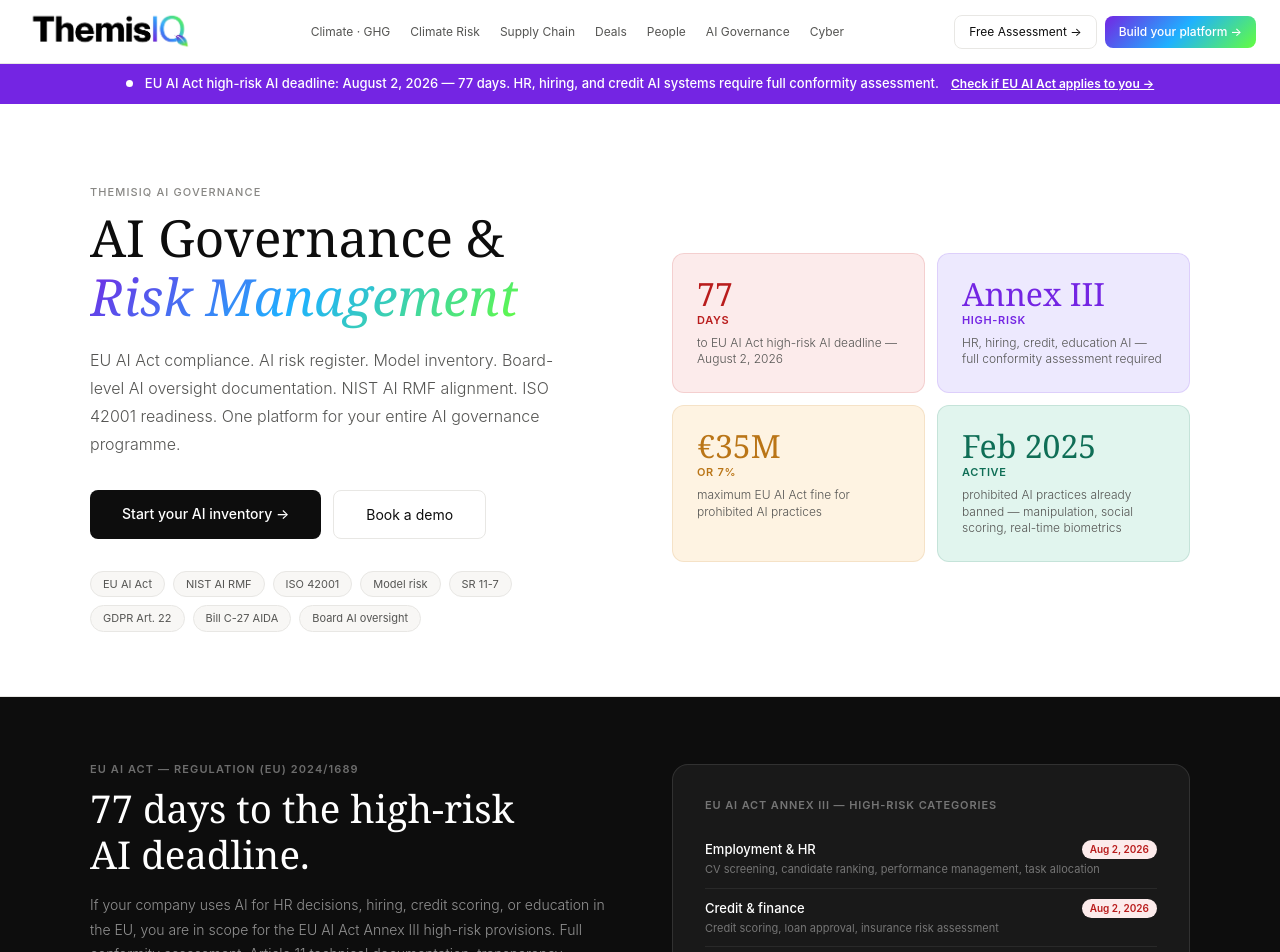
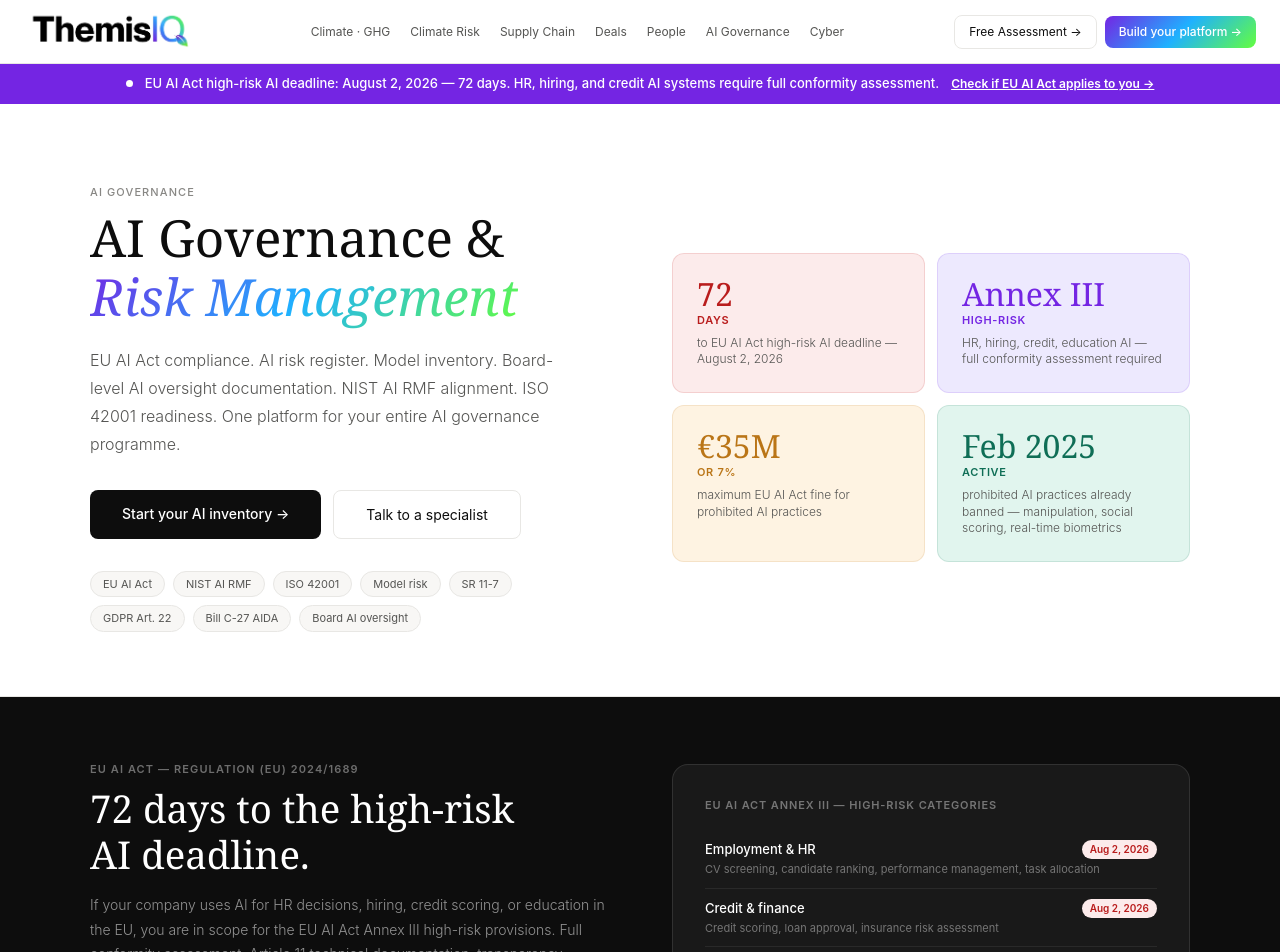
Before and after one commit to themisiqco/themisiq, a Next.js app: page /ai-governance in a window 1280 px wide. Shown: the top 952 px of the page. Built offline with nearby package versions, Linux system fonts and the light colour scheme.

Commit message:
feat: ai governance page — dynamic countdown, fixed CTAs, emojis removed

```diff
--- a/app/ai-governance/page.tsx
+++ b/app/ai-governance/page.tsx
@@ -1,7 +1,15 @@
 'use client'
+import { useState, useEffect } from 'react'
 import Nav from '../components/Nav'
 
 export default function Page() {
+  const [daysLeft, setDaysLeft] = useState(71)
+  useEffect(() => {
+    const deadline = new Date('2026-08-02')
+    const today = new Date()
+    const diff = Math.ceil((deadline.getTime() - today.getTime()) / (1000 * 60 * 60 * 24))
+    setDaysLeft(Math.max(0, diff))
+  }, [])
   return (
     <div style={{ fontFamily: '-apple-system, BlinkMacSystemFont, "Segoe UI", sans-serif', background: '#fff', color: '#0d0d0d' }}>
       <Nav />
@@ -9,15 +17,15 @@
       {/* URGENCY BANNER */}
       <div style={{ background: '#7425e3', padding: '10px 2.5rem', display: 'flex', alignItems: 'center', justifyContent: 'center', gap: 12 }}>
         <div style={{ width: 7, height: 7, borderRadius: '50%', background: '#fff', flexShrink: 0 }} />
-        <span style={{ fontSize: 13, fontWeight: 500, color: '#fff' }}>EU AI Act high-risk AI deadline: August 2, 2026 — 77 days. HR, hiring, and credit AI systems require full conformity assessment.</span>
-        <a href="/dashboard/ghg" style={{ fontSize: 12, fontWeight: 600, color: '#fff', textDecoration: 'underline' }}>Check if EU AI Act applies to you →</a>
+        <span style={{ fontSize: 13, fontWeight: 500, color: '#fff' }}>EU AI Act high-risk AI deadline: August 2, 2026 — {daysLeft} days. HR, hiring, and credit AI systems require full conformity assessment.</span>
+        <a href="/assess" style={{ fontSize: 12, fontWeight: 600, color: '#fff', textDecoration: 'underline' }}>Check if EU AI Act applies to you →</a>
       </div>
 
       {/* HERO */}
       <section style={{ padding: '5rem 2.5rem 4rem', borderBottom: '0.5px solid #e8e7e4' }}>
         <div style={{ maxWidth: 1100, margin: '0 auto', display: 'grid', gridTemplateColumns: '1fr 1fr', gap: '4rem', alignItems: 'center' }}>
           <div>
-            <div style={eyebrow}>ThemisIQ AI Governance</div>
+            <div style={eyebrow}>AI Governance</div>
             <h1 style={{ fontFamily: 'Georgia, serif', fontSize: 'clamp(2.2rem, 4vw, 3.2rem)', fontWeight: 400, lineHeight: 1.15, marginBottom: '1.25rem', color: '#0d0d0d' }}>
               AI Governance &<br />
               <span style={{ fontStyle: 'italic', background: 'linear-gradient(135deg,#7425e3,#1fb1ff,#64fe3e)', WebkitBackgroundClip: 'text', WebkitTextFillColor: 'transparent', backgroundClip: 'text' }}>Risk Management</span>
@@ -27,7 +35,7 @@
             </p>
             <div style={{ display: 'flex', gap: 12, flexWrap: 'wrap' as const, marginBottom: '2rem' }}>
               <a href="/ai-governance" style={{ ...btnPrimary, textDecoration: 'none' }}>Start your AI inventory →</a>
-              <a href="/advisory" style={{ ...btnSecondary, textDecoration: 'none' }}>Book a demo</a>
+              <a href="/advisory" style={{ ...btnSecondary, textDecoration: 'none' }}>Talk to a specialist</a>
             </div>
             <div style={{ display: 'flex', flexWrap: 'wrap' as const, gap: 8 }}>
               {['EU AI Act', 'NIST AI RMF', 'ISO 42001', 'Model risk', 'SR 11-7', 'GDPR Art. 22', 'Bill C-27 AIDA', 'Board AI oversight'].map(tag => (
@@ -39,7 +47,7 @@
           {/* STAT CARDS */}
           <div style={{ display: 'grid', gridTemplateColumns: '1fr 1fr', gap: 12 }}>
             {[
-              { val: '77', unit: 'days', label: 'to EU AI Act high-risk AI deadline — August 2, 2026', color: '#B91C1C', bg: '#FCEBEB' },
+              { val: String(daysLeft), unit: 'days', label: 'to EU AI Act high-risk AI deadline — August 2, 2026', color: '#B91C1C', bg: '#FCEBEB' },
               { val: 'Annex III', unit: 'high-risk', label: 'HR, hiring, credit, education AI — full conformity assessment required', color: '#7425e3', bg: '#EDE9FE' },
               { val: '€35M', unit: 'or 7%', label: 'maximum EU AI Act fine for prohibited AI practices', color: '#ba7517', bg: '#FEF3E2' },
               { val: 'Feb 2025', unit: 'active', label: 'prohibited AI practices already banned — manipulation, social scoring, real-time biometrics', color: '#0F6E56', bg: '#E1F5EE' },
@@ -60,7 +68,7 @@
           <div>
             <div style={{ fontSize: 11, fontWeight: 600, letterSpacing: '0.1em', textTransform: 'uppercase' as const, color: 'rgba(255,255,255,0.4)', marginBottom: 8 }}>EU AI Act — Regulation (EU) 2024/1689</div>
             <h2 style={{ fontFamily: 'Georgia, serif', fontSize: 'clamp(1.8rem, 3vw, 2.4rem)', fontWeight: 400, color: '#fff', lineHeight: 1.2, marginBottom: '1rem' }}>
-              77 days to the high-risk<br />AI deadline.
+              {daysLeft} days to the high-risk<br />AI deadline.
             </h2>
             <p style={{ fontSize: 14, color: 'rgba(255,255,255,0.55)', lineHeight: 1.75, fontWeight: 300, marginBottom: '1.5rem' }}>
               If your company uses AI for HR decisions, hiring, credit scoring, or education in the EU, you are in scope for the EU AI Act Annex III high-risk provisions. Full conformity assessment, Article 11 technical documentation, transparency notices, and EU database registration are required by August 2, 2026.
@@ -111,15 +119,15 @@
         </div>
         <div style={{ display: 'grid', gridTemplateColumns: 'repeat(3,1fr)', gap: 1, background: '#e8e7e4', border: '0.5px solid #e8e7e4', borderRadius: 16, overflow: 'hidden' }}>
           {[
-            { icon: '🗂️', title: 'AI system inventory', desc: 'Comprehensive register of all AI systems across your organisation. Purpose, data inputs, outputs, affected individuals, and deployment context — all documented and version-controlled.' },
-            { icon: '⚖️', title: 'Risk classification', desc: 'Automated EU AI Act risk classification (prohibited, high-risk Annex III, limited risk, minimal risk) with justification documentation. Updated as regulation evolves.' },
-            { icon: '📋', title: 'Technical documentation', desc: 'Article 11 technical documentation generation for high-risk AI systems. System description, training data, accuracy metrics, robustness testing, and human oversight measures.' },
-            { icon: '🎯', title: 'NIST AI RMF alignment', desc: 'Map, Measure, Manage, Govern — ThemisIQ structures your AI risk management programme around the NIST AI Risk Management Framework and tracks maturity over time.' },
-            { icon: '🏛️', title: 'Board AI governance', desc: 'Board-level AI oversight documentation, AI ethics policy management, accountability framework, and executive AI risk reporting — designed for directors, not just technologists.' },
-            { icon: '✅', title: 'Conformity assessment', desc: 'Step-by-step conformity assessment workflow for high-risk AI systems. Evidence collection, gap identification, remediation tracking, and EU database registration preparation.' },
-          ].map(({ icon, title, desc }) => (
+            { title: 'AI system inventory', desc: 'Comprehensive register of all AI systems across your organisation. Purpose, data inputs, outputs, affected individuals, and deployment context — all documented and version-controlled.' },
+            { title: 'Risk classification', desc: 'Automated EU AI Act risk classification (prohibited, high-risk Annex III, limited risk, minimal risk) with justification documentation. Updated as regulation evolves.' },
+            { title: 'Technical documentation', desc: 'Article 11 technical documentation generation for high-risk AI systems. System description, training data, accuracy metrics, robustness testing, and human oversight measures.' },
+            { title: 'NIST AI RMF alignment', desc: 'Map, Measure, Manage, Govern — ThemisIQ structures your AI risk management programme around the NIST AI Risk Management Framework and tracks maturity over time.' },
+            { title: 'Board AI governance', desc: 'Board-level AI oversight documentation, AI ethics policy management, accountability framework, and executive AI risk reporting — designed for directors, not just technologists.' },
+            { title: 'Conformity assessment', desc: 'Step-by-step conformity assessment workflow for high-risk AI systems. Evidence collection, gap identification, remediation tracking, and EU database registration preparation.' },
+          ].map(({ title, desc }) => (
             <div key={title} style={{ background: '#fff', padding: '2rem' }}>
-              <div style={{ fontSize: 24, marginBottom: 12 }}>{icon}</div>
+
               <div style={{ fontSize: 14, fontWeight: 500, color: '#0d0d0d', marginBottom: 8 }}>{title}</div>
               <div style={{ fontSize: 13, color: '#555553', lineHeight: 1.65, fontWeight: 300 }}>{desc}</div>
             </div>
@@ -172,7 +180,7 @@
           {[
             { date: 'Feb 2, 2025', status: 'Active', label: 'Prohibited AI', desc: 'Manipulation, social scoring, real-time biometric surveillance in public spaces, and emotion recognition in workplaces banned. Non-compliance: fines up to €35M or 7% global revenue.', color: '#B91C1C', bg: '#FCEBEB' },
             { date: 'May 2, 2025', status: 'Active', label: 'GPAI obligations', desc: 'General Purpose AI models (GPT-4-class and above) subject to transparency, copyright, and systemic risk provisions. GPAI providers must publish technical documentation.', color: '#ba7517', bg: '#FEF3E2' },
-            { date: 'Aug 2, 2026', status: '77 days', label: 'High-risk AI (Annex III)', desc: 'HR, hiring, credit, education, essential services AI — full conformity assessment, Article 11 documentation, EU database registration required. Fines up to €15M or 3% global revenue.', color: '#7425e3', bg: '#EDE9FE' },
+            { date: 'Aug 2, 2026', status: `${daysLeft} days`, label: 'High-risk AI (Annex III)', desc: 'HR, hiring, credit, education, essential services AI — full conformity assessment, Article 11 documentation, EU database registration required. Fines up to €15M or 3% global revenue.', color: '#7425e3', bg: '#EDE9FE' },
             { date: 'Aug 2, 2027', status: 'Prepare now', label: 'High-risk AI (Annex II)', desc: 'AI embedded in regulated products (medical devices, machinery, vehicles) subject to full Annex III obligations. CE marking integration required.', color: '#0C447C', bg: '#E6F1FB' },
           ].map(({ date, status, label, desc, color, bg }) => (
             <div key={date} style={{ background: '#fff', padding: '2rem', borderTop: `4px solid ${color}` }}>
@@ -188,15 +196,15 @@
       {/* CTA */}
       <section style={{ background: '#0d0d0d', padding: '6rem 2.5rem', textAlign: 'center' }}>
         <h2 style={{ fontFamily: 'Georgia, serif', fontSize: 'clamp(2rem, 4vw, 3rem)', fontWeight: 400, maxWidth: 680, margin: '0 auto 1.25rem', lineHeight: 1.2, color: '#fff' }}>
-          77 days to the EU AI Act deadline.<br />
+          {daysLeft} days to the EU AI Act deadline.<br />
           <span style={{ fontStyle: 'italic', background: 'linear-gradient(135deg,#7425e3,#1fb1ff,#64fe3e)', WebkitBackgroundClip: 'text', WebkitTextFillColor: 'transparent', backgroundClip: 'text' }}>Start your inventory today.</span>
         </h2>
         <p style={{ fontSize: 15, color: 'rgba(255,255,255,0.5)', maxWidth: 480, margin: '0 auto 2.5rem', fontWeight: 300, lineHeight: 1.7 }}>
           The first step is knowing what AI systems you have and whether they're high-risk. ThemisIQ's AI inventory wizard walks you through every system in days — not months.
         </p>
         <div style={{ display: 'flex', gap: 12, justifyContent: 'center', flexWrap: 'wrap' as const }}>
-          <a href="/dashboard/ghg" style={{ fontSize: 14, fontWeight: 500, padding: '13px 32px', borderRadius: 8, background: 'linear-gradient(135deg,#7425e3,#1fb1ff,#64fe3e)', color: '#0d0d0d', textDecoration: 'none', display: 'inline-block' }}>Start your AI inventory →</a>
-          <a href="/advisory" style={{ fontSize: 14, fontWeight: 400, padding: '13px 32px', borderRadius: 8, background: 'none', color: 'rgba(255,255,255,0.7)', border: '0.5px solid rgba(255,255,255,0.2)', textDecoration: 'none', display: 'inline-block' }}>Talk to an AI governance advisor</a>
+          <a href="/ai-governance" style={{ fontSize: 14, fontWeight: 500, padding: '13px 32px', borderRadius: 8, background: 'linear-gradient(135deg,#7425e3,#1fb1ff,#64fe3e)', color: '#0d0d0d', textDecoration: 'none', display: 'inline-block' }}>Start your AI inventory →</a>
+          <a href="/advisory" style={{ fontSize: 14, fontWeight: 400, padding: '13px 32px', borderRadius: 8, background: 'none', color: 'rgba(255,255,255,0.7)', border: '0.5px solid rgba(255,255,255,0.2)', textDecoration: 'none', display: 'inline-block' }}>Talk to a specialist</a>
         </div>
       </section>
 
@@ -207,7 +215,7 @@
           <div style={{ display: 'flex', gap: '1.5rem' }}>
             <a href="/privacy" style={{ fontSize: 12, color: '#555553', textDecoration: 'none' }}>Privacy Policy</a>
             <a href="/terms" style={{ fontSize: 12, color: '#555553', textDecoration: 'none' }}>Terms of Service</a>
-            <a href="/dashboard/ghg" style={{ fontSize: 12, color: '#7425e3', textDecoration: 'none', fontWeight: 500 }}>Free Assessment →</a>
+            <a href="/assess" style={{ fontSize: 12, color: '#7425e3', textDecoration: 'none', fontWeight: 500 }}>Free Assessment →</a>
           </div>
         </div>
       </footer>
```
